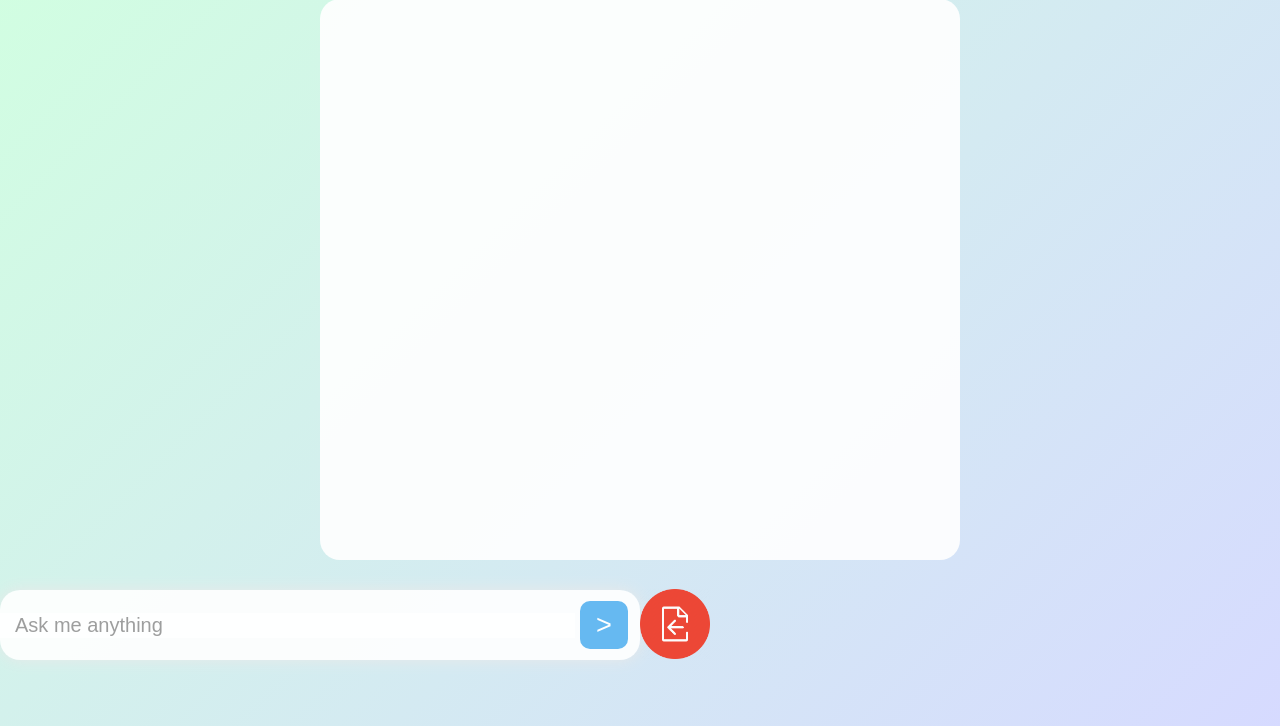
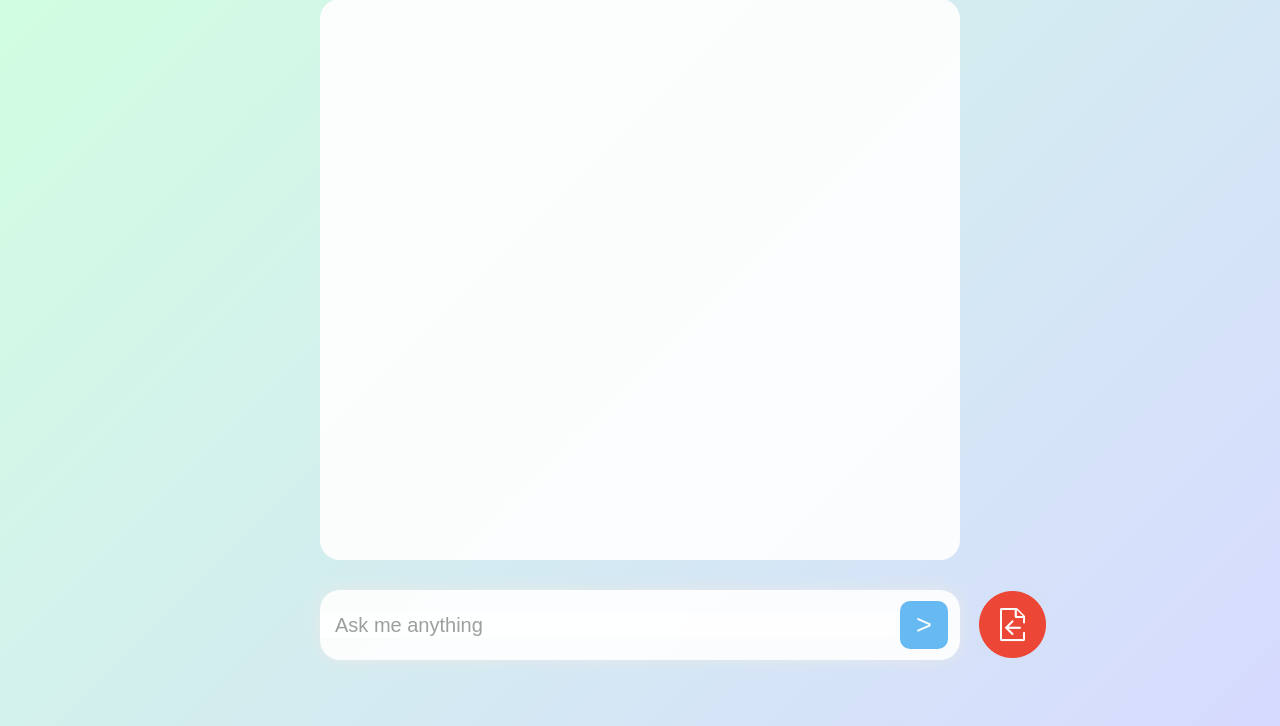
Before and after one commit to Cyberninja101/FalconAI, a Flask app: page / in a window 1280 px wide. Shown: the part 74-800 px from the top of the page. Run offline with Flask 3, Linux system fonts and the light colour scheme.

Commit message:
CSS Update

```diff
--- a/Web_App/dummy_model.py
+++ b/Web_App/dummy_model.py
@@ -23,7 +23,7 @@ class model():
         # initialize HF LLM
         self.flan_t5 = HuggingFaceHub(
             repo_id="google/flan-t5-xxl",
-            model_kwargs={"temperature":0.1}
+            model_kwargs={"temperature":0.01}
         )
 
         self.conversation = ConversationChain(
--- a/Web_App/static/css/home.css
+++ b/Web_App/static/css/home.css
@@ -169,18 +169,18 @@ form {
     display: flex;
     justify-self:right;
     background-image: url("../pdf_icon.png");
-    background-size: 70px;
+    background-size: 67px;
     /* transparent background color */
     background-color: rgba(255, 255, 255, 0);
-    width: 70px;
-    height: 70px;
-
+    width: 67px;
+    height: 67px;
     border: 0px;
     position: relative;
     overflow: hidden;
     display: inline-block;
     color: transparent;
-
+    margin-top: 2vh;
+    margin-left: 1.5vw;
 }
 
 /* On hover */
@@ -201,6 +201,6 @@ form {
 
 #bottom_section {
     display: flex;
-    /* justify-content: center; */
-
+    margin-left: 25%;
+    width: 60%;
 }
--- a/Web_App/templates/home.html
+++ b/Web_App/templates/home.html
@@ -26,9 +26,7 @@
             </div>
             <form action="/upload_file" method = "post" enctype="multipart/form-data">
                 <input type="file" name="context_file" accept=".pdf" id="pdf_upload" aria-invalid="false" onchange="this.form.submit()"> </button>
-
             </form>
-
         </div>
         <script type = "text/javascript" src = "{{ url_for('static', filename = 'home.js') }}"></script>
     </body>
```
